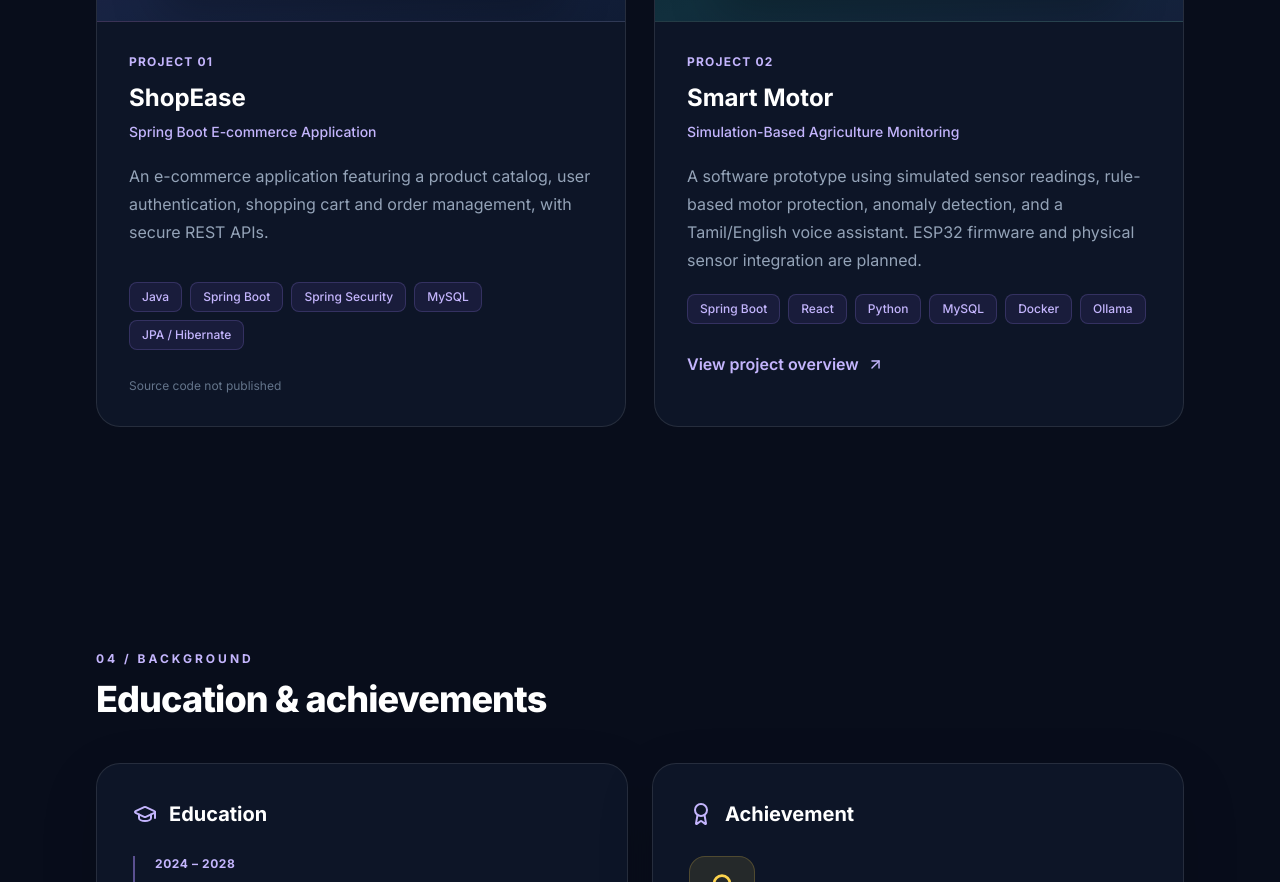
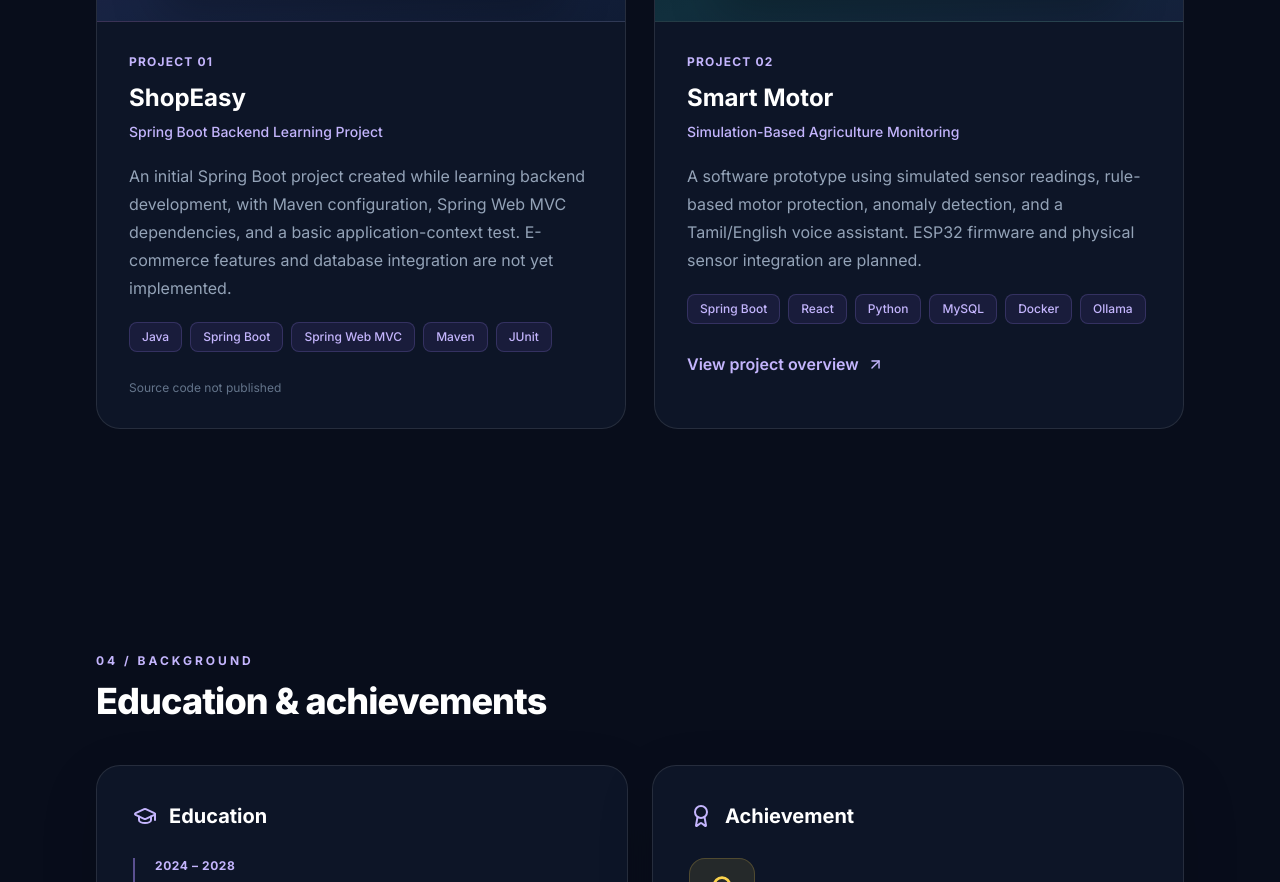
Before and after one commit to dhineshv-dev/placement-portfolio, a React (Vite) app: page / in a window 1280 px wide. Shown: the part 2900-3782 px from the top of the page. Built offline with nearby package versions, Linux system fonts and the light colour scheme.

Commit message:
Replace unsupported e-commerce claims with verified learning scope

```diff
--- a/src/data.js
+++ b/src/data.js
@@ -16,7 +16,7 @@ export const profile = {
     { category: 'Tools & IoT', items: ['Git', 'GitHub', 'VS Code', 'LeetCode', 'Arduino IDE', 'ESP32', 'IoT Sensors'] }
   ],
   projects: [
-    { number: '01', name: 'ShopEase', type: 'Spring Boot E-commerce Application', description: 'An e-commerce application featuring a product catalog, user authentication, shopping cart and order management, with secure REST APIs.', tags: ['Java', 'Spring Boot', 'Spring Security', 'MySQL', 'JPA / Hibernate'], github: null },
+    { number: '01', name: 'ShopEasy', type: 'Spring Boot Backend Learning Project', description: 'An initial Spring Boot project created while learning backend development, with Maven configuration, Spring Web MVC dependencies, and a basic application-context test. E-commerce features and database integration are not yet implemented.', tags: ['Java', 'Spring Boot', 'Spring Web MVC', 'Maven', 'JUnit'], github: null },
     { number: '02', name: 'Smart Motor', type: 'Simulation-Based Agriculture Monitoring', description: 'A software prototype using simulated sensor readings, rule-based motor protection, anomaly detection, and a Tamil/English voice assistant. ESP32 firmware and physical sensor integration are planned.', tags: ['Spring Boot', 'React', 'Python', 'MySQL', 'Docker', 'Ollama'], github: null, overview: 'https://github.com/dhineshv-dev/dhineshv-dev/blob/main/projects/smart-motor.md' }
   ],
   achievements: [{ name: 'Naukri Campus Young Turks 2026', detail: '91.64 percentile in the national-level skill contest', date: 'October 2026' }]
```
